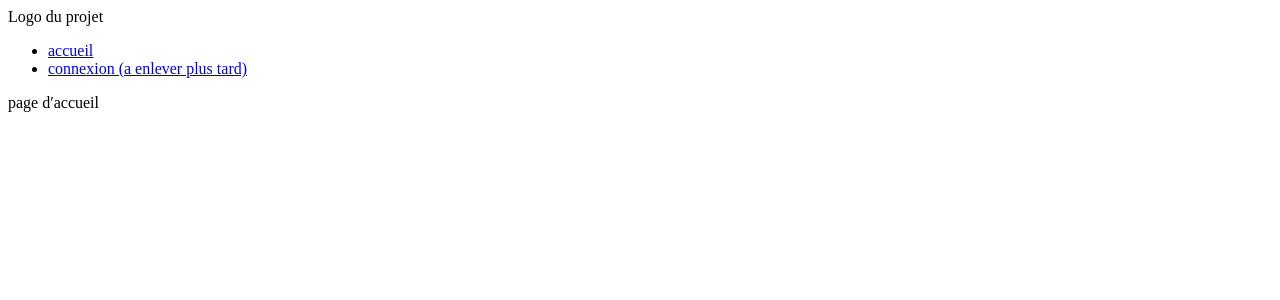
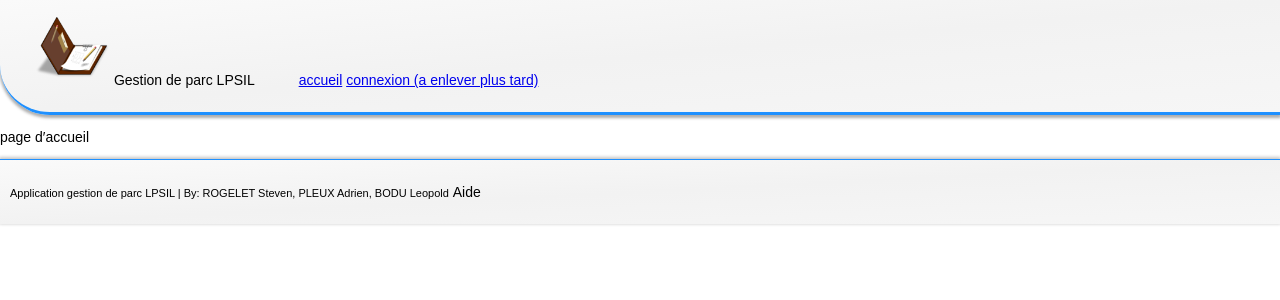
Before and after one commit to aplblpsil/projetPHP, a PHP site: page /control/index.php in a window 1280 px wide. Shown: the top 300 px of the page. Run offline with PHP 8.4, Linux system fonts and the light colour scheme.

Commit message:
Mise en page header/footer (1.0) - Steven

```diff
--- a/assets/css/main.css
+++ b/assets/css/main.css
@@ -8,17 +8,63 @@ and open the template in the editor.
     Author     : S.Rogelet et A.Pleux.
 */
 
+/* -------------------- */
+/* - Body (index.php) - */
+/* -------------------- */
+
+html, body {
+    font-family: sans-serif;
+    font-size: 14px;
+    width: 100%;
+    height: 100%;
+    margin: 0;
+    padding: 0;
+}
+
 /* ---------------------------- */
 /* - Header_page (header.php) - */
 /* ---------------------------- */
 
+header {
+    border-bottom: solid 3px dodgerblue;
+    border-bottom-left-radius: 50px;
+    background: linear-gradient(to top left, #F6F6F6, #F2F2F2, #FAFAFA);
+    padding: 10px;
+    box-shadow: 0 2px 3px 1px rgba(50, 50, 50, 0.4);
+}
+#header_left, #header_right {
+    display: inline-block;
+}
+#header_left img {
+    max-width: 75px;
+    margin-left: 25px;
+}
 
+#header_right ul li {
+    list-style-type: none;
+    display: inline-block;
+}
 
 /* ---------------------------- */
 /* - Footer_page (footer.php) - */
 /* ---------------------------- */
 
-
+footer {
+    bottom: 0;
+    padding: 10px;
+    border-top: solid 1px dodgerblue;
+    background: linear-gradient(to top left, #F6F6F6, #F2F2F2, #FAFAFA);
+    box-shadow: 0 -1px 3px 1px rgba(75, 75, 75, 0.3);
+}
+#footer_left, #footer_right {
+    display: inline-block;
+}
+#footer_left {
+    font-size: 11px;
+}
+#footer_right p {
+    text-align: right;
+}
 
 /* -------------------------- */
 /* - front_page (index.php) - */
--- a/vue/footer_vue.php
+++ b/vue/footer_vue.php
@@ -1,7 +1,8 @@
-<?php
-
-/*
- * To change this license header, choose License Headers in Project Properties.
- * To change this template file, choose Tools | Templates
- * and open the template in the editor.
- */
+<footer>
+    <div id='footer_left'>
+        <p>Application gestion de parc LPSIL | By: ROGELET Steven, PLEUX Adrien, BODU Leopold</p>
+    </div>
+    <div id='footer_right'>
+        <p>Aide</p>
+    </div>
+</footer>
--- a/vue/header_vue.php
+++ b/vue/header_vue.php
@@ -1,13 +1,12 @@
 <header>
-    <div>
-        <div>
-            <span>Logo du projet</span>
-        </div>
-        <div>
-            <ul>
-                <li><a href="index.php?pageType=accueil">accueil</a></li>
-                <li><a href="index.php?pageType=connexion">connexion (a enlever plus tard)</a></li>
-            </ul>
-        </div>
+    <div id='header_left'>
+        <img src='../assets/img/logo.png' alt='logo'>
+        <span>Gestion de parc LPSIL</span>
+    </div>
+    <div id='header_right'>
+        <ul>
+            <li><a href="index.php?pageType=accueil">accueil</a></li>
+            <li><a href="index.php?pageType=connexion">connexion (a enlever plus tard)</a></li>
+        </ul>
     </div>
 </header>
```
Also changed, not shown: assets/img/logo.png (added).
